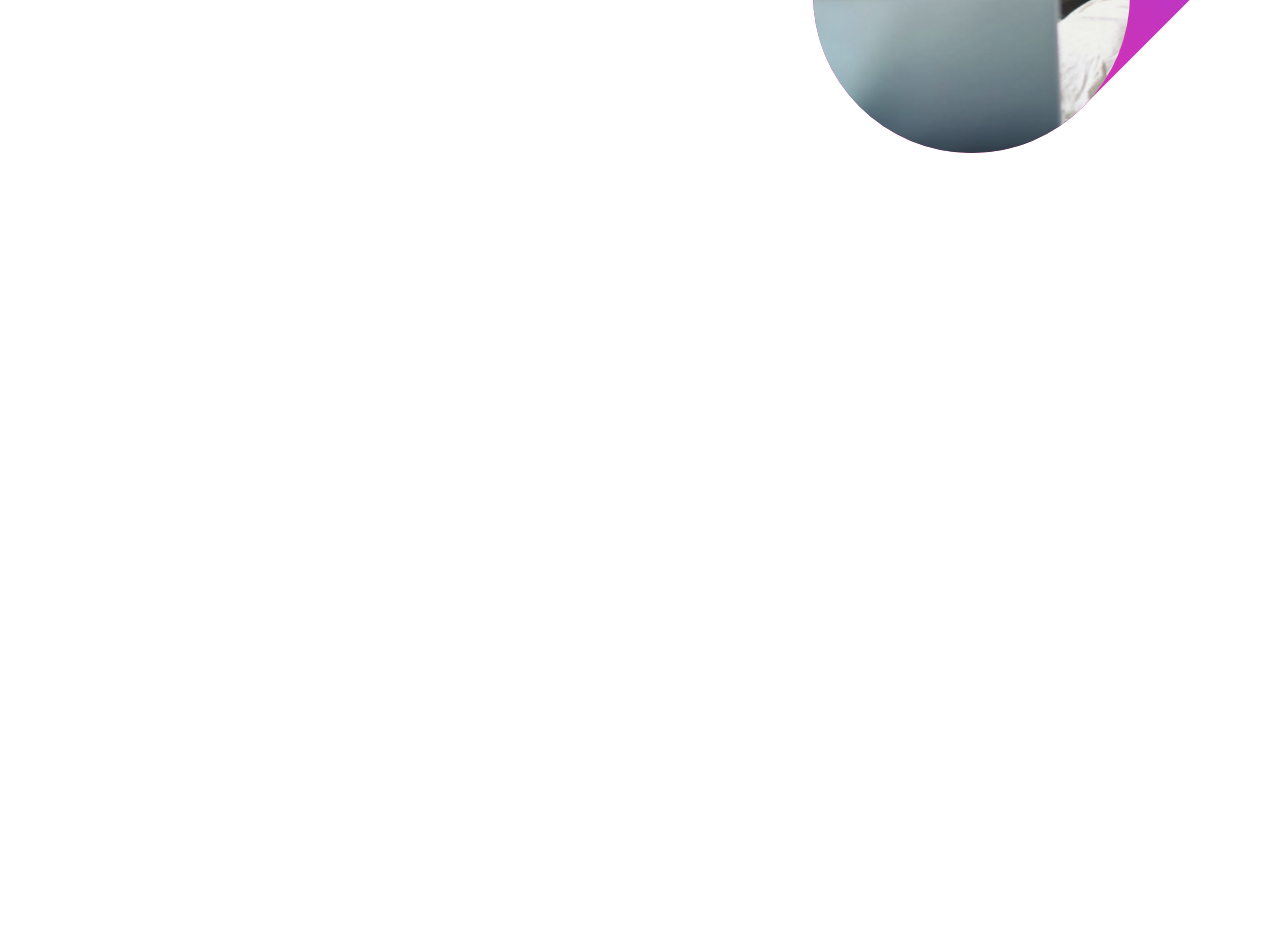
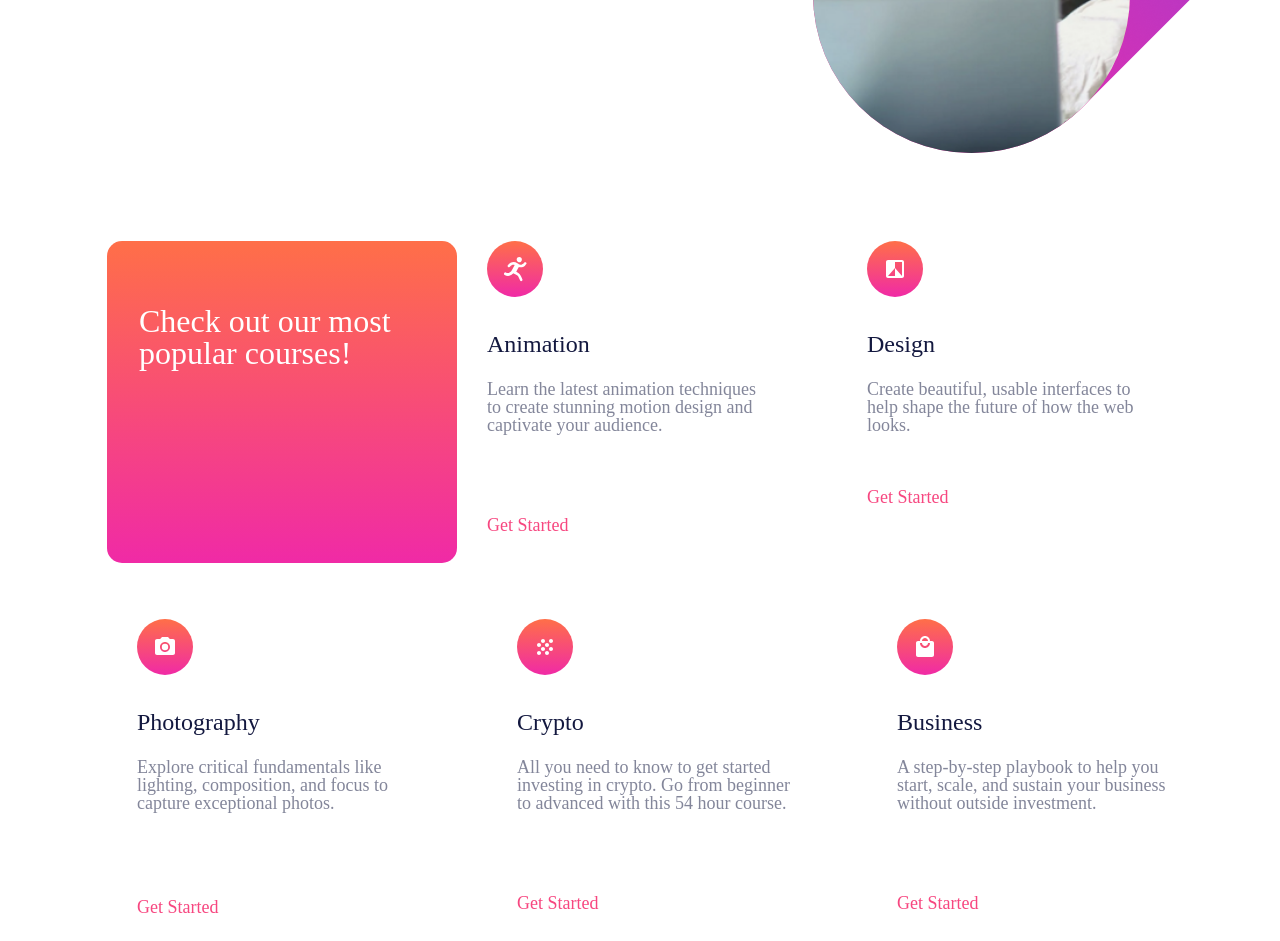
Before and after one commit to Effimowsky/skilled-elearning-landing-page, a plain HTML site: page index.html in a window 1280 px wide. Shown: the part 555-1496 px from the top of the page. Before the commit the page ends 800 px from the top, so only its background shows below. Drawn offline with Linux system fonts and the light colour scheme.

Commit message:
add articles

```diff
--- a/index.html
+++ b/index.html
@@ -11,7 +11,7 @@
   <body>
     <header>
       <div class="header-content">
-        <h1>skilled</h1>
+        <img src="images/logo-dark.svg" alt="skilled-logo">
         <div class="start">
           <p>Get Started</p>
         </div>
@@ -39,6 +39,43 @@
             </div>
         </div>
       </section>
+      <article>
+        <div class="most-popular-courses">
+          <div class="check-courses">
+            <p>Check out our most popular courses!</p>
+          </div>
+          <div class="animation">
+            <img src="images/icon-animation.svg" alt="animation">
+            <h1>Animation</h1>
+            <p>Learn the latest animation techniques to create stunning motion design and captivate your audience.</p>
+            <h6>Get Started</h6>
+          </div>
+          <div class="design">
+            <img src="images/icon-design.svg" alt="design">
+            <h1>Design</h1>
+            <p>Create beautiful, usable interfaces to help shape the future of how the web looks.</p>
+            <h6>Get Started</h6>
+          </div>
+          <div class="photography">
+            <img src="images/icon-photography.svg" alt="photography">
+            <h1>Photography</h1>
+            <p>Explore critical fundamentals like lighting, composition, and focus to capture exceptional photos.</p>
+            <h6>Get Started</h6>
+          </div>
+          <div class="crypto">
+            <img src="images/icon-crypto.svg" alt="crypto">
+            <h1>Crypto</h1>
+            <p>All you need to know to get started investing in crypto. Go from beginner to advanced with this 54 hour course.</p>
+            <h6>Get Started</h6>
+          </div>
+          <div class="business">
+            <img src="images/icon-business.svg" alt="business">
+            <h1>Business</h1>
+            <p>A step-by-step playbook to help you start, scale, and sustain your business without outside investment.</p>
+            <h6>Get Started</h6>
+          </div>
+        </div>
+      </article>
     </header>
   </body>
 </html>
--- a/style.css
+++ b/style.css
@@ -4,13 +4,10 @@ body {
 }
 .header-content {
   display: flex;
+  flex-wrap: wrap;
   margin-top: 24px;
   align-items: center;
   width: 100%;
-}
-.header-content h1 {
-  font-size: 36px;
-  color: #13183f;
 }
 .start {
   font-size: 18px;
@@ -107,3 +104,141 @@ section {
   margin-top: 2px;
   padding: 0px 59px 20px 24px;
 }
+.most-popular-courses {
+  display: flex;
+  margin-top: 250px;
+  flex-wrap: wrap;
+  background-color: #ffffff;
+}
+.check-courses {
+  border-radius: 15px;
+  background: linear-gradient(180deg, #ff6f48 0%, #f02aa6 100%);
+  width: 350px;
+  height: 322px;
+  align-items: center;
+}
+.check-courses p {
+  color: #ffffff;
+  font-size: 32px;
+  padding: 64px 32px 138px 32px;
+  width: 286px;
+  height: 120px;
+}
+.animation {
+  border-radius: 15px;
+  margin-left: 30px;
+  width: 350px;
+  height: 322px;
+}
+.animation h1 {
+  margin-top: 32px;
+  color: #13183f;
+  font-size: 24px;
+}
+.animation p {
+  margin-top: 24px;
+  font-size: 18px;
+  color: #83869a;
+  width: 286px;
+  height: 112px;
+}
+.animation h6 {
+  margin-top: 24px;
+  font-size: 18px;
+  color: #f74780;
+}
+.design {
+  border-radius: 15px;
+  margin-left: 30px;
+  width: 350px;
+  height: 322px;
+}
+.design h1 {
+  margin-top: 32px;
+  color: #13183f;
+  font-size: 24px;
+}
+.design p {
+  margin-top: 24px;
+  font-size: 18px;
+  color: #83869a;
+  width: 286px;
+  height: 84px;
+}
+.design h6 {
+  margin-top: 24px;
+  font-size: 18px;
+  color: #f74780;
+}
+.photography {
+  border-radius: 15px;
+  margin-left: 30px;
+  margin-top: 56px;
+  width: 350px;
+  height: 322px;
+}
+.photography h1 {
+  margin-top: 32px;
+  color: #13183f;
+  font-size: 24px;
+}
+.photography p {
+  margin-top: 24px;
+  font-size: 18px;
+  color: #83869a;
+  width: 286px;
+  height: 84px;
+}
+.photography h6 {
+  margin-top: 56px;
+  font-size: 18px;
+  color: #f74780;
+}
+.crypto {
+  border-radius: 15px;
+  margin-top: 56px;
+  margin-left: 30px;
+  width: 350px;
+  height: 322px;
+}
+.crypto h1 {
+  margin-top: 32px;
+  color: #13183f;
+  font-size: 24px;
+}
+.crypto p {
+  margin-top: 24px;
+  font-size: 18px;
+  color: #83869a;
+  width: 286px;
+  height: 112px;
+}
+.crypto h6 {
+  margin-top: 24px;
+  font-size: 18px;
+  color: #f74780;
+}
+.business {
+  border-radius: 15px;
+  margin-top: 56px;
+  margin-left: 30px;
+  width: 350px;
+  height: 322px;
+}
+.business h1 {
+  margin-top: 32px;
+  color: #13183f;
+  font-size: 24px;
+}
+.business p {
+  margin-top: 24px;
+  font-size: 18px;
+  color: #83869a;
+  width: 286px;
+  height: 112px;
+}
+.business h6 {
+  margin-top: 24px;
+  font-size: 18px;
+  color: #f74780;
+}
```
Also changed, not shown: images/icon-animation.svg (added), images/icon-business.svg (added), images/icon-crypto.svg (added), images/icon-design.svg (added), images/icon-photography.svg (added), images/logo-dark.svg (added).
